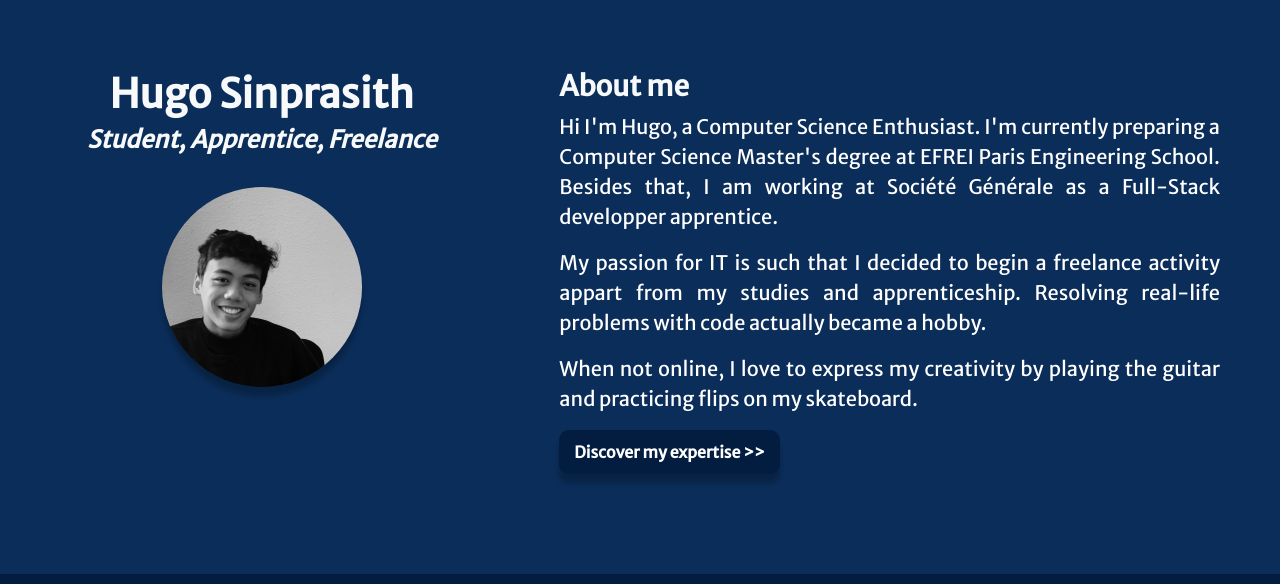
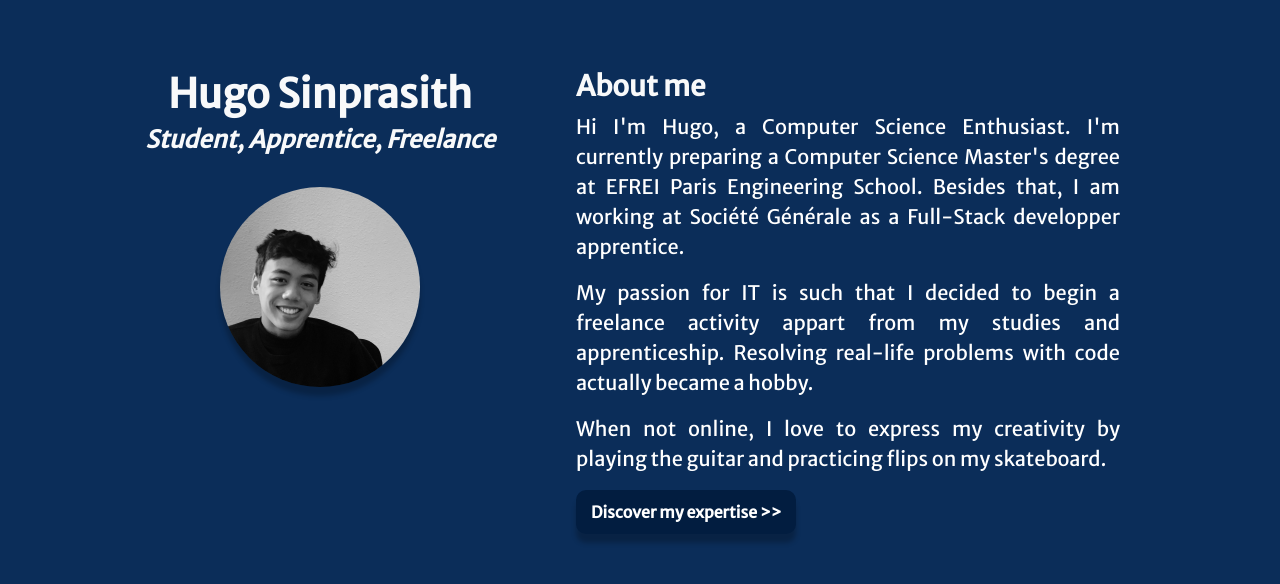
Before and after one commit to hugosinp/hugo-sinprasith-portfolio, a React (Create React App) app: page / in a window 1280 px wide. Shown: the part 830-1414 px from the top of the page. Built offline with nearby package versions, Linux system fonts and the light colour scheme; no server answers.

Commit message:
responsive

```diff
--- a/src/app/components/organisms/oContactForm.js
+++ b/src/app/components/organisms/oContactForm.js
@@ -59,7 +59,7 @@ const OContactForm = () => {
                 </Form.Group>
 
                 <Row>
-                    <Button id="submitButton" className="zoom bold" type="submit">
+                    <Button id="submitButton" className="zoom bold shadow" type="submit">
                         Submit
                     </Button>
                 </Row>
--- a/src/app/static/scss/views/bioView.scss
+++ b/src/app/static/scss/views/bioView.scss
@@ -86,3 +86,18 @@
         margin: auto;
     }
 }
+
+/* Extra Large devices (1600px and down) */
+@media only screen and (max-width: 1600px) {
+    .bioView {
+        height: 100vh;
+        padding-top: 100px;
+        padding-bottom: 100px;
+        padding-left: 100px;
+        padding-right: 100px;
+    }
+
+    .bioRow {
+        margin: auto;
+    }
+}
--- a/src/app/static/scss/views/projectView.scss
+++ b/src/app/static/scss/views/projectView.scss
@@ -98,3 +98,20 @@
         margin-right: auto;
     }
 }
+
+/* Extra Large devices (1600px and down) */
+@media only screen and (max-width: 1600px) {
+    .projectView {
+        height: 100%;
+        padding-top: 100px;
+        padding-bottom: 100px;
+        padding-left: 100px;
+        padding-right: 100px;
+    }
+
+    #projectRow {
+        margin-top: 50px !important;
+        margin-left: auto;
+        margin-right: auto;
+    }
+}
--- a/src/app/static/scss/views/skillView.scss
+++ b/src/app/static/scss/views/skillView.scss
@@ -62,3 +62,14 @@
         padding-right: 0;
     }
 }
+
+/* Extra Large devices (1600px and down) */
+@media only screen and (max-width: 1600px) {
+    .skillView {
+        height: 100%;
+        padding-top: 100px;
+        padding-bottom: 100px;
+        padding-left: 100px;
+        padding-right: 100px;
+    }
+}
```
